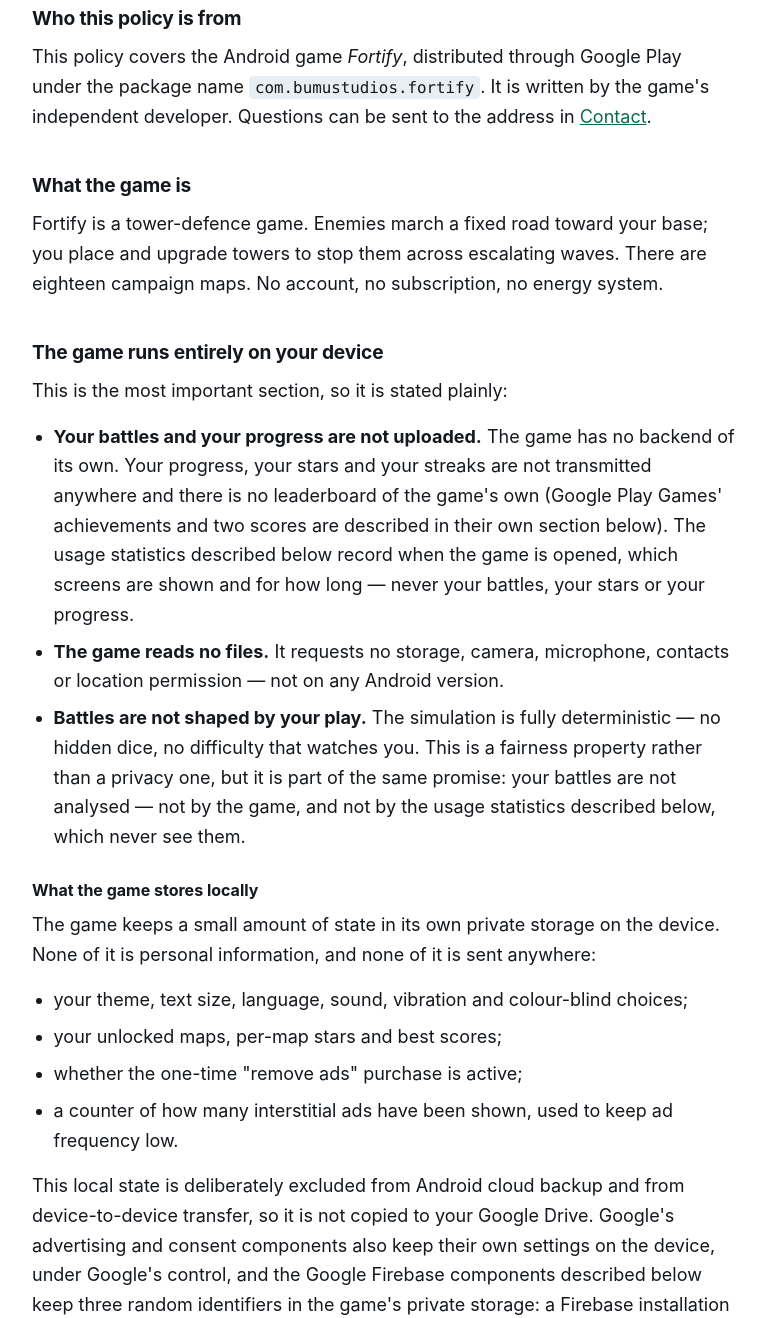
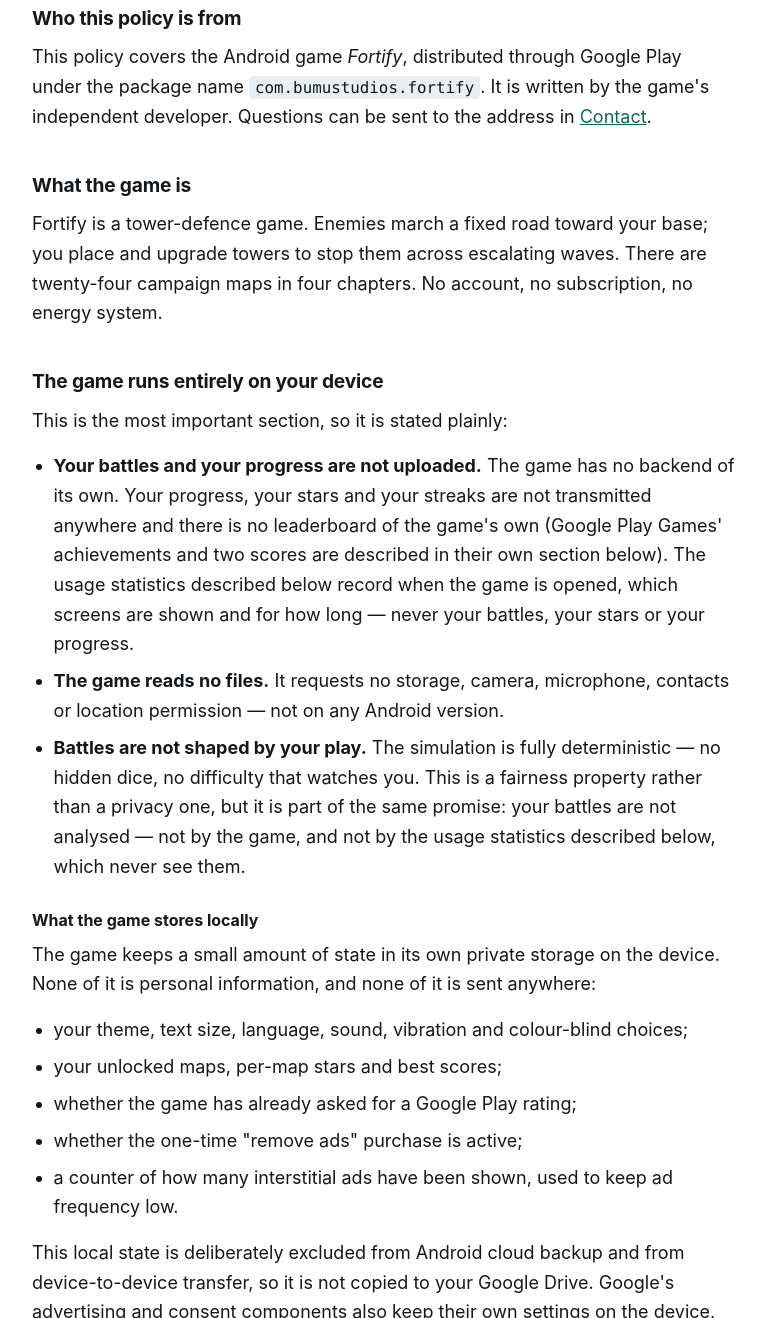
Before and after one commit to bumustudios/bumustudios.github.io, a plain HTML site: page fortify/privacy/index.html in a window 1280 px wide. Shown: the part 639-1957 px from the top of the page, without its empty margins (256-1021 px from the left). Drawn offline with Linux system fonts and the light colour scheme.

Commit message:
Fortify, Color Pour privacy (EN/TR): 24 maps in four chapters; review-asked flag stored
- Fortify 1.1.4: twenty-four campaign maps in four chapters (was eighteen).
- Fortify 1.1.4 and Color Pour 1.0.5 ask for a Google Play rating once per install: whether it was
  asked is now listed among what the game stores on the device.

Co-Authored-By: Claude Opus 5.5 <noreply@anthropic.com>

```diff
--- a/fortify/privacy/index.html
+++ b/fortify/privacy/index.html
@@ -127,7 +127,7 @@ developer. Questions can be sent to the address in <a href="#contact">Contact</a
 
 <h2>What the game is</h2>
 <p>Fortify is a tower-defence game. Enemies march a fixed road toward your base; you place and
-upgrade towers to stop them across escalating waves. There are eighteen campaign maps. No account, no subscription, no energy system.</p>
+upgrade towers to stop them across escalating waves. There are twenty-four campaign maps in four chapters. No account, no subscription, no energy system.</p>
 
 <h2>The game runs entirely on your device</h2>
 <p>This is the most important section, so it is stated plainly:</p>
@@ -152,6 +152,7 @@ personal information, and none of it is sent anywhere:</p>
 <ul>
   <li>your theme, text size, language, sound, vibration and colour-blind choices;</li>
   <li>your unlocked maps, per-map stars and best scores;</li>
+  <li>whether the game has already asked for a Google Play rating;</li>
   <li>whether the one-time "remove ads" purchase is active;</li>
   <li>a counter of how many interstitial ads have been shown, used to keep ad frequency low.</li>
 </ul>
```
Also changed, not shown: colorpour/privacy/index.html (+1 -0 lines), colorpour/privacy/tr/index.html (+1 -0 lines), fortify/privacy/tr/index.html (+2 -1 lines).
